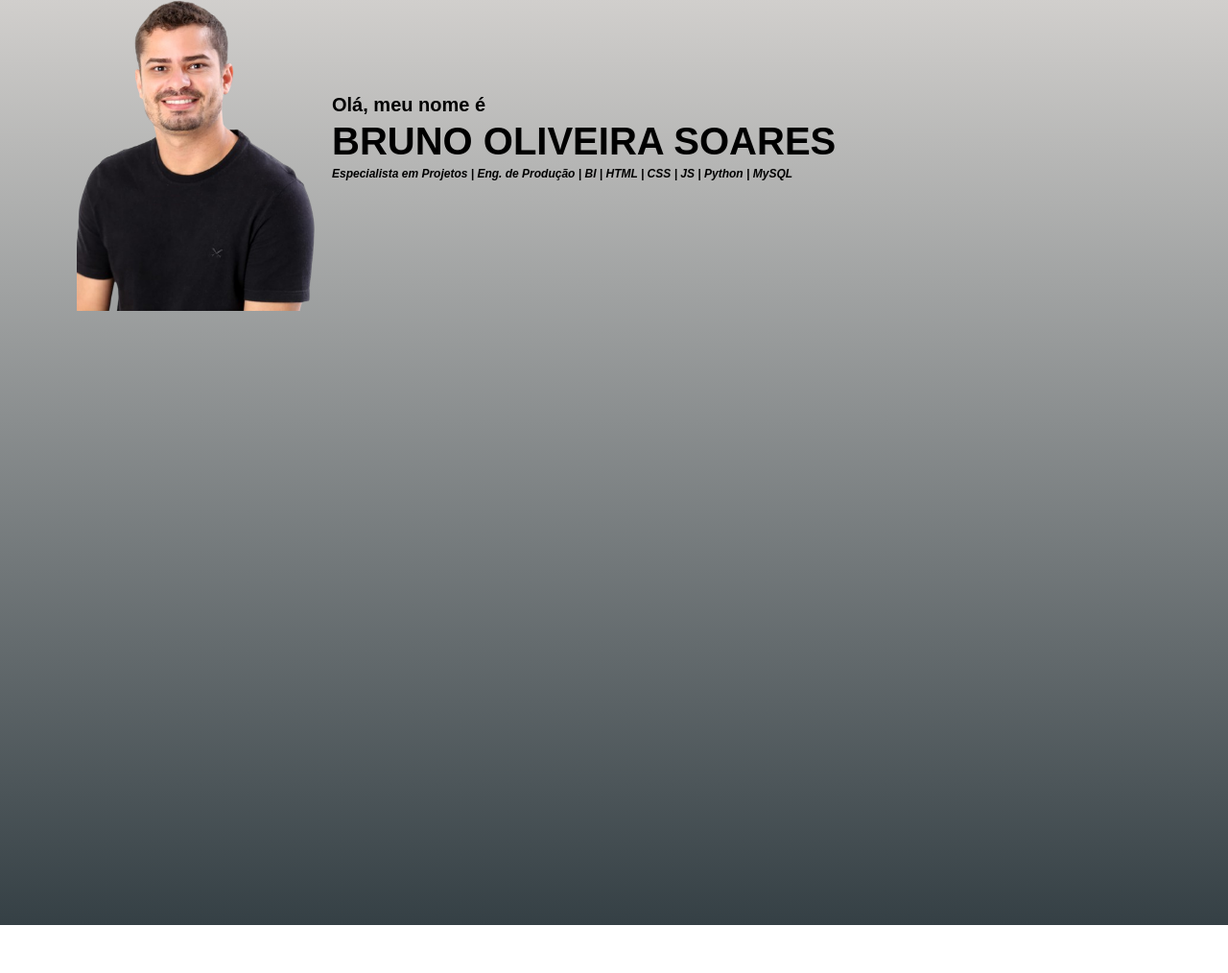
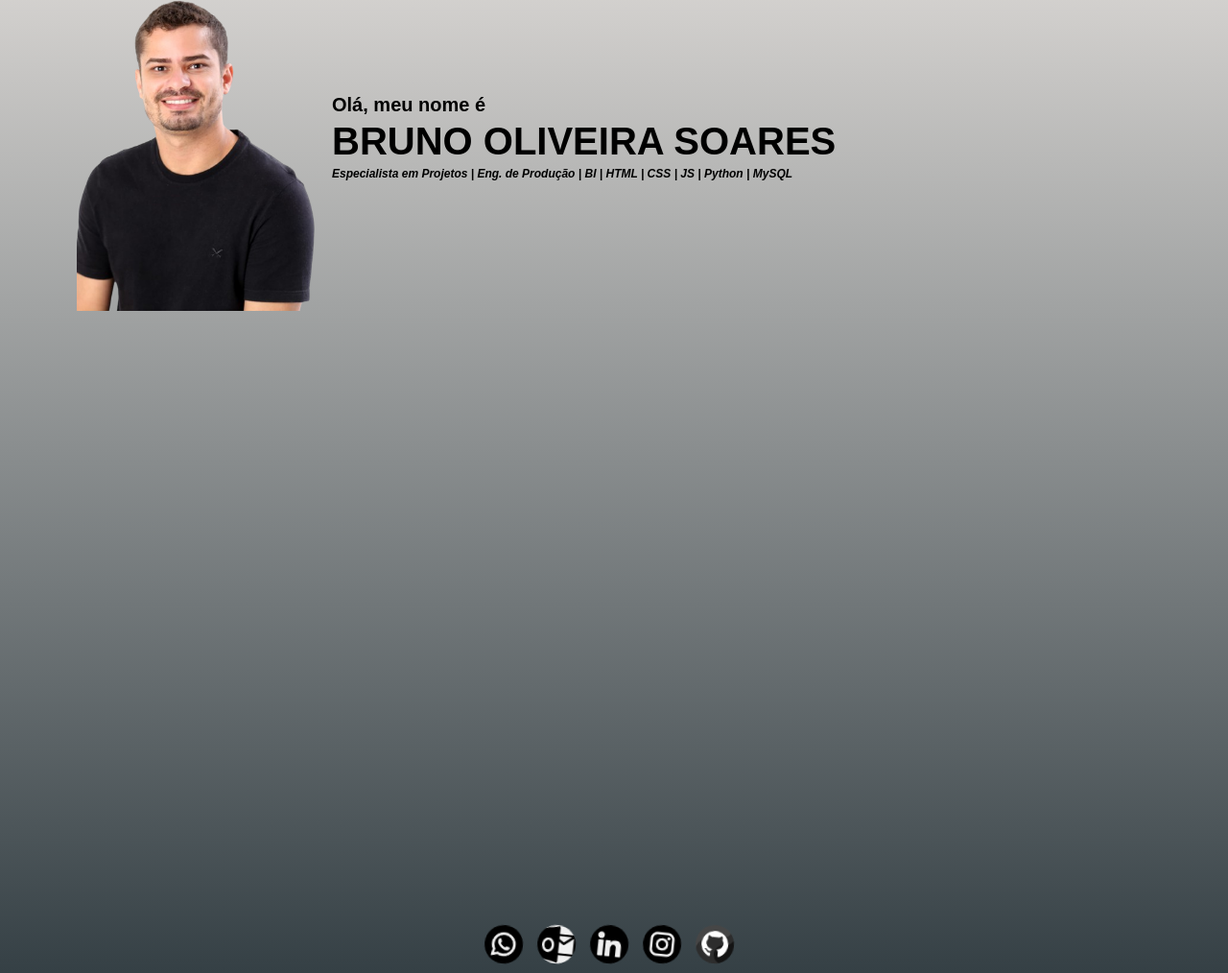
Before and after one commit to 10Brunosoares/Site-Pessoal, a plain HTML site: page index.html in a window 1280 px wide. Shown: the part 224-1238 px from the top of the page at 96% size. Before the commit the page ends 1188 px from the top, so only its background shows below. Drawn offline with Linux system fonts and the light colour scheme.

Commit message:
03.03.24

```diff
--- /dev/null
+++ b/codigo.js
@@ -0,0 +1,26 @@
+// armazenando as URLs do links da rede social em uma variavel
+const url_instagram = "https://www.instagram.com/10brunosoares?igsh=MXFweHhqeHc5c3M1Nw==";
+const url_github = "https://github.com/10Brunosoares";
+const url_linkedin = "https://www.linkedin.com/in/bruno-oliveira-soares-231552163/";
+
+// armazenando os botões das redes sociais em uma variavel
+const bts_instagram = document.getElementById('bt_instagram');
+const bts_github = document.getElementById('bt_github');
+const bts_linkedin = document.getElementById('bt_linkedin');
+
+
+// criando as funções que abre a pagina em uma nova guia quando clica
+bts_instagram.addEventListener('click', function() {
+    // Abrindo a URL quando o botão é clicado
+    window.open(url_instagram, '_blank');
+});
+
+bts_github.addEventListener('click', function() {
+    // Abrindo a URL quando o botão é clicado
+    window.open(url_github, '_blank');
+});
+
+bts_linkedin.addEventListener('click', function() {
+    // Abrindo a URL quando o botão é clicado
+    window.open(url_linkedin, '_blank');
+});
--- a/index.html
+++ b/index.html
@@ -5,6 +5,7 @@
     <meta name="viewport" content="width=device-width, initial-scale=1.0">
     <link rel="stylesheet" href="/style.css">
     <title>Home</title>
+    <script src="/codigo.js" defer></script>
 </head>
 <body id="home">
     <div id="menu">
@@ -33,5 +34,12 @@
             </h5>
         </div>
     </div>
+    <div class="menu_social">
+        <button id="bt_celular" class="celular"></button>
+        <button id="bt_email" class="email"></button>
+        <button id="bt_linkedin" class="linkedin"></button>
+        <button id="bt_instagram" class="instagram"></button>
+        <button id="bt_github" class="github"></button>
+    </div>
 </body>
 </html>
--- a/style.css
+++ b/style.css
@@ -104,6 +104,122 @@ body {
     font-size: 12px;
 }
 
+.menu_social {
+    margin-bottom: 10px;
+    display: flex;
+    flex-direction: row;
+    align-items: center;
+    width: 100%; /* Defina a largura do elemento para 100% */
+    margin-left: auto; /* Margem esquerda automática */
+    margin-right: auto; /* Margem direita automática */
+    justify-content: center;
+}
+
+
+.celular{
+    background-image: url('/icons/whatsapp.png');
+    background-size: cover;
+    background-repeat: no-repeat;
+    padding: 20px 20px;
+    border: none;
+    border-radius: 50%;
+    color: black;
+    font-size: 0;
+    cursor: pointer;
+    margin-right: 15px;
+    animation: swingPendulum 2s infinite alternate;
+    transform-origin: center bottom;
+}
+
+.email{
+    background-image: url('/icons/outlook.png');
+    background-size: cover;
+    background-repeat: no-repeat;
+    padding: 20px 20px;
+    border: none;
+    border-radius: 50%;
+    color: black;
+    font-size: 0;
+    cursor: pointer;
+    margin-right: 15px;
+    animation: swingPendulum 2s infinite alternate;
+    transform-origin: center bottom;
+}
+
+.linkedin{
+    background-image: url('/icons/linkedin.png');
+    background-size: cover;
+    background-repeat: no-repeat;
+    padding: 20px 20px;
+    border: none;
+    border-radius: 50%;
+    color: black;
+    font-size: 0;
+    cursor: pointer;
+    margin-right: 15px;
+    animation: swingPendulum 2s infinite alternate;
+    transform-origin: center bottom;
+}
+
+.instagram{
+    background-image: url('/icons/instagram.png');
+    background-size: cover;
+    background-repeat: no-repeat;
+    padding: 20px 20px;
+    border: none;
+    border-radius: 50%;
+    color: black;
+    font-size: 0;
+    cursor: pointer;
+    margin-right: 15px;
+    animation: swingPendulum 2s infinite alternate;
+    transform-origin: center bottom;
+}
+
+.github{
+    background-image: url('/icons/github.png');
+    background-size: cover;
+    background-repeat: no-repeat;
+    padding: 20px 20px;
+    border: none;
+    border-radius: 50%;
+    color: black;
+    font-size: 0;
+    cursor: pointer;
+    margin-right: 15px;
+    animation: swingPendulum 2s infinite alternate;
+    transform-origin: center bottom;
+}
+
+.celular:hover {
+    animation-play-state: paused; /* Pausa a animação quando o mouse está sobre o botão */
+}
+
+.email:hover {
+    animation-play-state: paused; /* Pausa a animação quando o mouse está sobre o botão */
+}
+
+.linkedin:hover {
+    animation-play-state: paused; /* Pausa a animação quando o mouse está sobre o botão */
+}
+
+.instagram:hover {
+    animation-play-state: paused; /* Pausa a animação quando o mouse está sobre o botão */
+}
+
+.github:hover {
+    animation-play-state: paused; /* Pausa a animação quando o mouse está sobre o botão */
+}
+
+@keyframes swingPendulum {
+    0% {
+        transform: rotate(-10deg); /* Inclinação para a esquerda */
+    }
+    100% {
+        transform: rotate(10deg); /* Inclinação para a direita */
+    }
+}
+
 /* Media query para ajustes em todos os tamanhos de tela */
 @media screen and (max-width: 1200px) {
     #foto_home {
```
Also changed, not shown: icons/github.png (added), icons/instagram.png (added), icons/linkedin.png (added), icons/outlook.png (added), icons/whatsapp.png (added).
